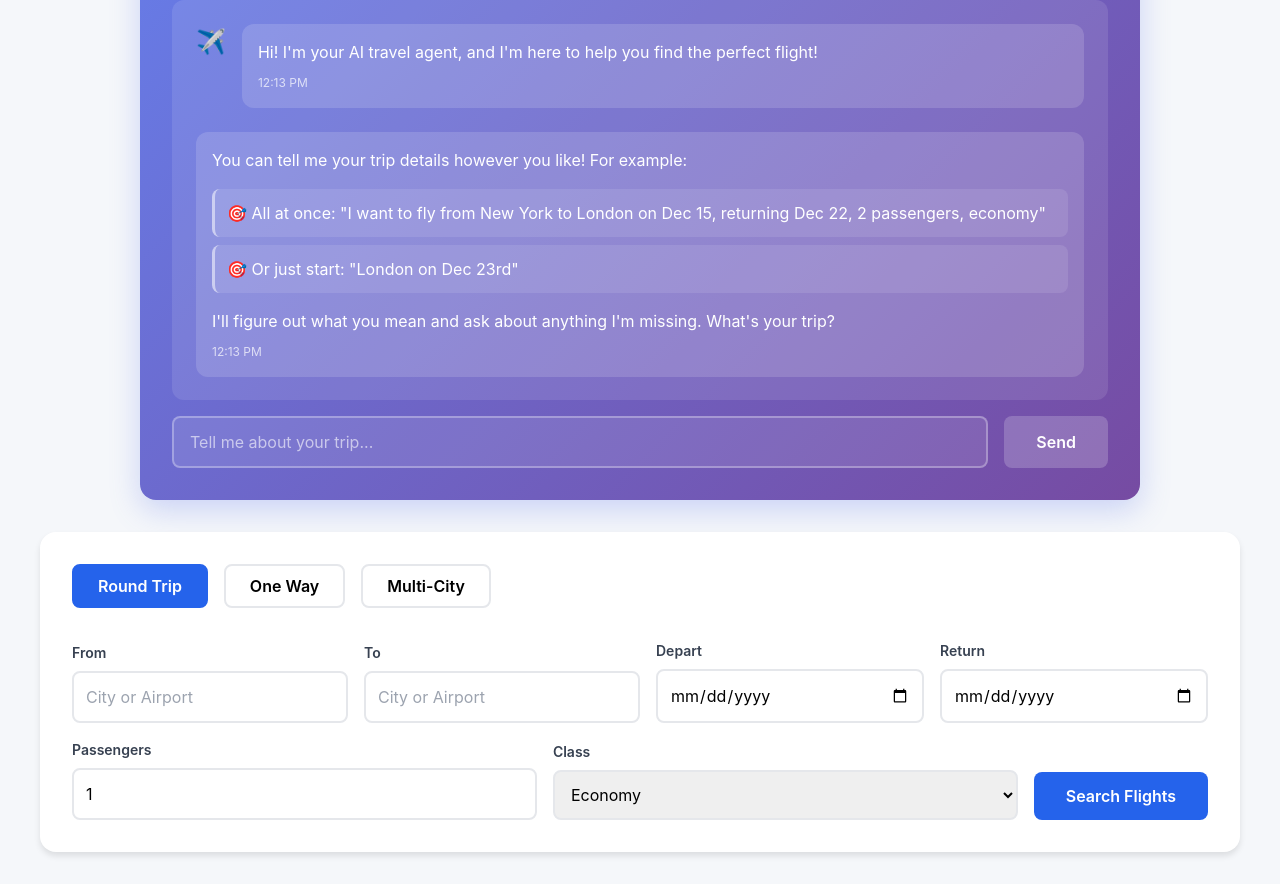
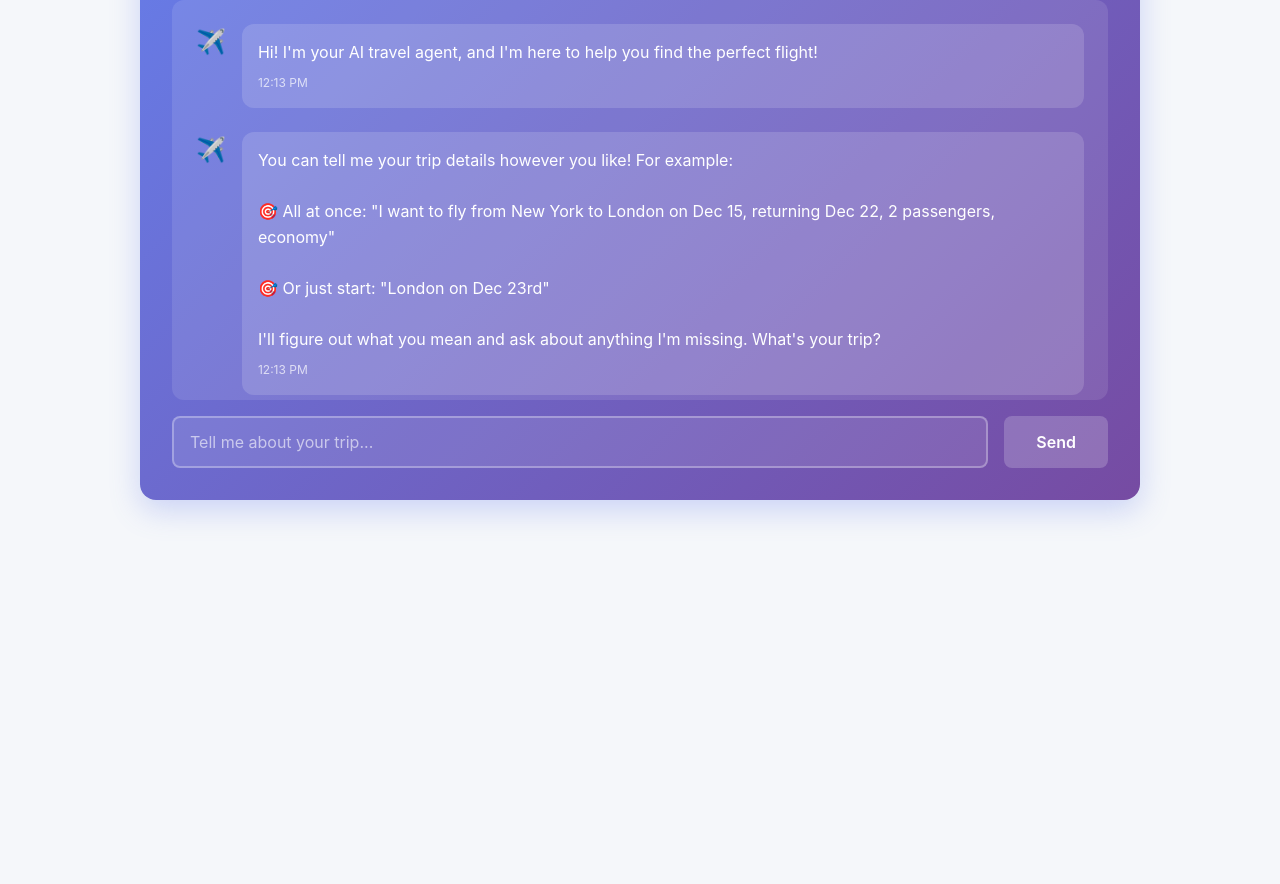
Before and after one commit to annantsrivastava/flightsearch-app, a React (Vite) app: page / in a window 1280 px wide. Shown: the part 240-1124 px from the top of the page. After the commit the page ends 800 px from the top, so only its background shows below. Built offline with nearby package versions, Linux system fonts and the light colour scheme.

Commit message:
Update App.jsx

```diff
--- a/src/App.jsx
+++ b/src/App.jsx
@@ -9,30 +9,59 @@ function App() {
   const [showSignIn, setShowSignIn] = useState(false);
   const [showMyAccount, setShowMyAccount] = useState(false);
 
+  // Chat States
+  const [chatMessages, setChatMessages] = useState([
+    {
+      id: 1,
+      type: 'ai',
+      text: "Hi! I'm your AI travel agent, and I'm here to help you find the perfect flight!",
+      timestamp: '12:13 PM'
+    },
+    {
+      id: 2,
+      type: 'ai',
+      text: 'You can tell me your trip details however you like! For example:\n\n🎯 All at once: "I want to fly from New York to London on Dec 15, returning Dec 22, 2 passengers, economy"\n\n🎯 Or just start: "London on Dec 23rd"\n\nI\'ll figure out what you mean and ask about anything I\'m missing. What\'s your trip?',
+      timestamp: '12:13 PM'
+    }
+  ]);
+  const [chatInput, setChatInput] = useState('');
+  const [isTyping, setIsTyping] = useState(false);
+
   // Search & Filter States
-  const [from, setFrom] = useState('');
-  const [to, setTo] = useState('');
-  const [departDate, setDepartDate] = useState('');
-  const [returnDate, setReturnDate] = useState('');
-  const [passengers, setPassengers] = useState(1);
-  const [tripType, setTripType] = useState('roundtrip');
-  const [cabinClass, setCabinClass] = useState('economy');
+  const [searchParams, setSearchParams] = useState({
+    from: '',
+    to: '',
+    departDate: '',
+    returnDate: '',
+    passengers: 1,
+    cabinClass: 'economy'
+  });
 
   // Filter States
   const [priceRange, setPriceRange] = useState([0, 2000]);
   const [stops, setStops] = useState('any');
-  const [airlines, setAirlines] = useState([]);
   const [departureTime, setDepartureTime] = useState('any');
 
   // Results State
   const [flights, setFlights] = useState([]);
   const [loading, setLoading] = useState(false);
+  const [selectedFlight, setSelectedFlight] = useState(null);
 
   useEffect(() => {
     // Check initial session
     supabase.auth.getSession().then(({ data: { session } }) => {
       setSession(session);
       setUser(session?.user ?? null);
+
+      // Add welcome back message if user is logged in
+      if (session?.user) {
+        setChatMessages(prev => [...prev, {
+          id: Date.now(),
+          type: 'ai',
+          text: `Welcome back, ${session.user.user_metadata?.full_name || 'traveler'}! 👍`,
+          timestamp: new Date().toLocaleTimeString('en-US', { hour: '2-digit', minute: '2-digit' })
+        }]);
+      }
     });
 
     // Listen for auth changes
@@ -42,24 +71,96 @@ function App() {
       setSession(session);
       setUser(session?.user ?? null);
 
-      // Close sign in modal after successful login
       if (event === 'SIGNED_IN') {
         setShowSignIn(false);
+        setChatMessages(prev => [...prev, {
+          id: Date.now(),
+          type: 'ai',
+          text: `Welcome back, ${session.user.user_metadata?.full_name || 'traveler'}! 👍`,
+          timestamp: new Date().toLocaleTimeString('en-US', { hour: '2-digit', minute: '2-digit' })
+        }]);
       }
     });
 
     return () => subscription.unsubscribe();
   }, []);
 
-  const handleSearch = async () => {
+  // Chat functionality
+  const handleSendMessage = async () => {
+    if (!chatInput.trim()) return;
+
+    const userMessage = {
+      id: Date.now(),
+      type: 'user',
+      text: chatInput,
+      timestamp: new Date().toLocaleTimeString('en-US', { hour: '2-digit', minute: '2-digit' })
+    };
+
+    setChatMessages(prev => [...prev, userMessage]);
+    setChatInput('');
+    setIsTyping(true);
+
+    // Simulate AI processing and extract flight details
+    setTimeout(() => {
+      const input = chatInput.toLowerCase();
+      let aiResponse = '';
+      let shouldSearch = false;
+
+      // Parse the user input for flight details
+      const fromMatch = input.match(/from\s+(\w+)/i);
+      const toMatch = input.match(/to\s+(\w+)/i) || input.match(/(\w+)\s+on\s+/i);
+      const dateMatch = input.match(/(?:on|dec|december)\s+(\d+)/i);
+      const passengersMatch = input.match(/(\d+)\s+passenger/i);
+
+      if (fromMatch || toMatch || dateMatch) {
+        // Extract details
+        const newParams = { ...searchParams };
+        if (fromMatch) newParams.from = fromMatch[1];
+        if (toMatch) newParams.to = toMatch[1];
+        if (dateMatch) {
+          const month = '12';
+          const day = dateMatch[1].padStart(2, '0');
+          newParams.departDate = `2025-${month}-${day}`;
+        }
+        if (passengersMatch) newParams.passengers = parseInt(passengersMatch[1]);
+
+        setSearchParams(newParams);
+        shouldSearch = true;
+
+        aiResponse = `Perfect! I've got:\n\n✈️ From: ${newParams.from || 'Not specified'}\n✈️ To: ${newParams.to || 'Not specified'}\n📅 Date: ${newParams.departDate || 'Not specified'}\n👥 Passengers: ${newParams.passengers}\n\nSearching for the best flights for you...`;
+      } else {
+        aiResponse = "I'd be happy to help you find flights! Could you tell me:\n\n📍 Where are you flying from?\n📍 Where do you want to go?\n📅 What date would you like to travel?";
+      }
+
+      const aiMessage = {
+        id: Date.now() + 1,
+        type: 'ai',
+        text: aiResponse,
+        timestamp: new Date().toLocaleTimeString('en-US', { hour: '2-digit', minute: '2-digit' })
+      };
+
+      setChatMessages(prev => [...prev, aiMessage]);
+      setIsTyping(false);
+
+      // If we have enough info, search for flights
+      if (shouldSearch && searchParams.from && searchParams.to) {
+        setTimeout(() => handleFlightSearch(), 1000);
+      }
+    }, 1500);
+  };
+
+  const handleFlightSearch = () => {
     setLoading(true);
-    // Simulate API call
+
+    // Simulate API call with realistic flight data
     setTimeout(() => {
       const mockFlights = [
         {
           id: 1,
           airline: 'United Airlines',
           logo: '🛫',
+          from: searchParams.from || 'JFK',
+          to: searchParams.to || 'LHR',
           departure: '08:00 AM',
           arrival: '02:30 PM',
           duration: '6h 30m',
@@ -67,13 +168,22 @@ function App() {
           price: 459,
           prediction: 'up',
           predictionPercent: 12,
+          predictionText: 'Price likely to increase by 12% in next 48hrs',
           aircraft: 'Boeing 787',
           emission: 'Low',
+          jetLag: {
+            severity: 'Moderate',
+            tips: ['Adjust sleep 2 days before', 'Stay hydrated', 'Get sunlight on arrival'],
+            timeDifference: '5 hours ahead'
+          },
+          bookingUrl: 'https://www.united.com'
         },
         {
           id: 2,
           airline: 'Delta Airlines',
           logo: '✈️',
+          from: searchParams.from || 'JFK',
+          to: searchParams.to || 'LHR',
           departure: '10:15 AM',
           arrival: '05:00 PM',
           duration: '6h 45m',
@@ -81,13 +191,22 @@ function App() {
           price: 389,
           prediction: 'down',
           predictionPercent: 8,
+          predictionText: 'Price likely to drop by 8% - good time to book!',
           aircraft: 'Airbus A350',
           emission: 'Medium',
+          jetLag: {
+            severity: 'Moderate',
+            tips: ['Avoid caffeine 6hrs before landing', 'Use sleep mask', 'Stay active during flight'],
+            timeDifference: '5 hours ahead'
+          },
+          bookingUrl: 'https://www.delta.com'
         },
         {
           id: 3,
           airline: 'American Airlines',
           logo: '🛩️',
+          from: searchParams.from || 'JFK',
+          to: searchParams.to || 'LHR',
           departure: '01:00 PM',
           arrival: '08:15 PM',
           duration: '7h 15m',
@@ -95,13 +214,29 @@ function App() {
           price: 520,
           prediction: 'stable',
           predictionPercent: 0,
+          predictionText: 'Price stable - book anytime this week',
           aircraft: 'Boeing 777',
           emission: 'Low',
+          jetLag: {
+            severity: 'Mild',
+            tips: ['Evening arrival helps adjustment', 'Light dinner', 'Go to bed at local time'],
+            timeDifference: '5 hours ahead'
+          },
+          bookingUrl: 'https://www.aa.com'
         },
       ];
+
       setFlights(mockFlights);
       setLoading(false);
-    }, 1500);
+
+      // Add AI message about results
+      setChatMessages(prev => [...prev, {
+        id: Date.now(),
+        type: 'ai',
+        text: `Great news! I found ${mockFlights.length} flights for you. Check out the results below - I've included price predictions and jet lag tips for each flight! 🎉`,
+        timestamp: new Date().toLocaleTimeString('en-US', { hour: '2-digit', minute: '2-digit' })
+      }]);
+    }, 2000);
   };
 
   const handleOAuthSignIn = async (provider) => {
@@ -117,6 +252,18 @@ function App() {
   const handleSignOut = async () => {
     await supabase.auth.signOut();
     setShowMyAccount(false);
+    setChatMessages(prev => [...prev, {
+      id: Date.now(),
+      type: 'ai',
+      text: "You've been signed out. Feel free to search for flights anytime!",
+      timestamp: new Date().toLocaleTimeString('en-US', { hour: '2-digit', minute: '2-digit' })
+    }]);
+  };
+
+  const handleKeyPress = (e) => {
+    if (e.key === 'Enter') {
+      handleSendMessage();
+    }
   };
 
   return (
@@ -139,7 +286,6 @@ function App() {
               <span className="ai-icon">🤖</span> AI Agent Active
             </button>
 
-            {/* Show Sign In button OR User Account button */}
             {!user ? (
               <button className="sign-in-btn" onClick={() => setShowSignIn(true)}>
                 <span className="user-icon">👤</span> Sign In
@@ -165,35 +311,24 @@ function App() {
         </div>
 
         <div className="chat-messages">
-          <div className="message ai-message">
-            <span className="message-icon">✈️</span>
-            <div className="message-content">
-              <p>Hi! I'm your AI travel agent, and I'm here to help you find the perfect flight!</p>
-              <div className="timestamp">12:13 PM</div>
+          {chatMessages.map(msg => (
+            <div key={msg.id} className={`message ${msg.type}-message`}>
+              {msg.type === 'ai' && <span className="message-icon">✈️</span>}
+              <div className="message-content">
+                <p style={{ whiteSpace: 'pre-line' }}>{msg.text}</p>
+                <div className="timestamp">{msg.timestamp}</div>
+              </div>
             </div>
-          </div>
-
-          <div className="message ai-message">
-            <div className="message-content">
-              <p>You can tell me your trip details however you like! For example:</p>
-              <div className="example-queries">
-                <div className="example">
-                  🎯 All at once: "I want to fly from New York to London on Dec 15, returning Dec 22, 2 passengers, economy"
+          ))}
+          {isTyping && (
+            <div className="message ai-message">
+              <span className="message-icon">✈️</span>
+              <div className="message-content">
+                <div className="typing-indicator">
+                  <span></span>
+                  <span></span>
+                  <span></span>
                 </div>
-                <div className="example">
-                  🎯 Or just start: "London on Dec 23rd"
-                </div>
-              </div>
-              <p>I'll figure out what you mean and ask about anything I'm missing. What's your trip?</p>
-              <div className="timestamp">12:13 PM</div>
-            </div>
-          </div>
-
-          {user && (
-            <div className="message ai-message">
-              <div className="message-content">
-                <p>Welcome back, {user.user_metadata?.full_name || 'traveler'}! 👍</p>
-                <div className="timestamp">12:13 PM</div>
               </div>
             </div>
           )}
@@ -204,101 +339,17 @@ function App() {
             type="text"
             className="chat-input"
             placeholder="Tell me about your trip..."
+            value={chatInput}
+            onChange={(e) => setChatInput(e.target.value)}
+            onKeyPress={handleKeyPress}
           />
-          <button className="send-btn">Send</button>
+          <button className="send-btn" onClick={handleSendMessage}>
+            Send
+          </button>
         </div>
       </section>
 
-      {/* Search Form */}
-      <section className="search-section">
-        <div className="trip-type-selector">
-          <button
-            className={tripType === 'roundtrip' ? 'active' : ''}
-            onClick={() => setTripType('roundtrip')}
-          >
-            Round Trip
-          </button>
-          <button
-            className={tripType === 'oneway' ? 'active' : ''}
-            onClick={() => setTripType('oneway')}
-          >
-            One Way
-          </button>
-          <button
-            className={tripType === 'multicity' ? 'active' : ''}
-            onClick={() => setTripType('multicity')}
-          >
-            Multi-City
-          </button>
-        </div>
-
-        <div className="search-form">
-          <div className="form-row">
-            <div className="form-field">
-              <label>From</label>
-              <input
-                type="text"
-                placeholder="City or Airport"
-                value={from}
-                onChange={(e) => setFrom(e.target.value)}
-              />
-            </div>
-            <div className="form-field">
-              <label>To</label>
-              <input
-                type="text"
-                placeholder="City or Airport"
-                value={to}
-                onChange={(e) => setTo(e.target.value)}
-              />
-            </div>
-            <div className="form-field">
-              <label>Depart</label>
-              <input
-                type="date"
-                value={departDate}
-                onChange={(e) => setDepartDate(e.target.value)}
-              />
-            </div>
-            {tripType === 'roundtrip' && (
-              <div className="form-field">
-                <label>Return</label>
-                <input
-                  type="date"
-                  value={returnDate}
-                  onChange={(e) => setReturnDate(e.target.value)}
-                />
-              </div>
-            )}
-          </div>
-
-          <div className="form-row">
-            <div className="form-field">
-              <label>Passengers</label>
-              <input
-                type="number"
-                min="1"
-                value={passengers}
-                onChange={(e) => setPassengers(Number(e.target.value))}
-              />
-            </div>
-            <div className="form-field">
-              <label>Class</label>
-              <select value={cabinClass} onChange={(e) => setCabinClass(e.target.value)}>
-                <option value="economy">Economy</option>
-                <option value="premium">Premium Economy</option>
-                <option value="business">Business</option>
-                <option value="first">First Class</option>
-              </select>
-            </div>
-            <button className="search-btn" onClick={handleSearch}>
-              Search Flights
-            </button>
-          </div>
-        </div>
-      </section>
-
-      {/* Results Section */}
+      {/* Loading */}
       {loading && (
         <div className="loading-container">
           <div className="spinner"></div>
@@ -306,6 +357,7 @@ function App() {
         </div>
       )}
 
+      {/* Results Section */}
       {flights.length > 0 && (
         <section className="results-section">
           <div className="sidebar">
@@ -429,7 +481,7 @@ function App() {
                     <div className="flight-times">
                       <div className="time-block">
                         <div className="time">{flight.departure}</div>
-                        <div className="location">{from || 'JFK'}</div>
+                        <div className="location">{flight.from}</div>
                       </div>
                       <div className="flight-duration">
                         <div className="duration-line"></div>
@@ -438,7 +490,7 @@ function App() {
                       </div>
                       <div className="time-block">
                         <div className="time">{flight.arrival}</div>
-                        <div className="location">{to || 'LHR'}</div>
+                        <div className="location">{flight.to}</div>
                       </div>
                     </div>
 
@@ -462,21 +514,42 @@ function App() {
                       <div className="emission-badge">{flight.emission} CO₂</div>
                     </div>
 
-                    <button className="select-btn">Select</button>
+                    <a
+                      href={flight.bookingUrl}
+                      target="_blank"
+                      rel="noopener noreferrer"
+                      className="select-btn"
+                    >
+                      Book Now →
+                    </a>
                   </div>
 
+                  {/* Expandable Details */}
                   <div className="flight-details">
-                    <div className="detail-item">
-                      <span className="detail-label">Aircraft:</span>
-                      <span>{flight.aircraft}</span>
+                    <div className="detail-section">
+                      <h4>💰 Price Prediction</h4>
+                      <p>{flight.predictionText}</p>
                     </div>
-                    <div className="detail-item">
-                      <span className="detail-label">Carbon Emissions:</span>
-                      <span>{flight.emission}</span>
+
+                    <div className="detail-section">
+                      <h4>😴 Jet Lag Optimizer</h4>
+                      <p><strong>Severity:</strong> {flight.jetLag.severity}</p>
+                      <p><strong>Time Difference:</strong> {flight.jetLag.timeDifference}</p>
+                      <div className="jet-lag-tips">
+                        <strong>Tips:</strong>
+                        <ul>
+                          {flight.jetLag.tips.map((tip, idx) => (
+                            <li key={idx}>{tip}</li>
+                          ))}
+                        </ul>
+                      </div>
                     </div>
-                    <div className="detail-item">
-                      <span className="detail-label">Jet Lag Impact:</span>
-                      <span>Moderate (6-hour time difference)</span>
+
+                    <div className="detail-section">
+                      <h4>✈️ Flight Details</h4>
+                      <p><strong>Aircraft:</strong> {flight.aircraft}</p>
+                      <p><strong>Carbon Emissions:</strong> {flight.emission}</p>
+                      <p><strong>Stops:</strong> {flight.stops}</p>
                     </div>
                   </div>
                 </div>
```
